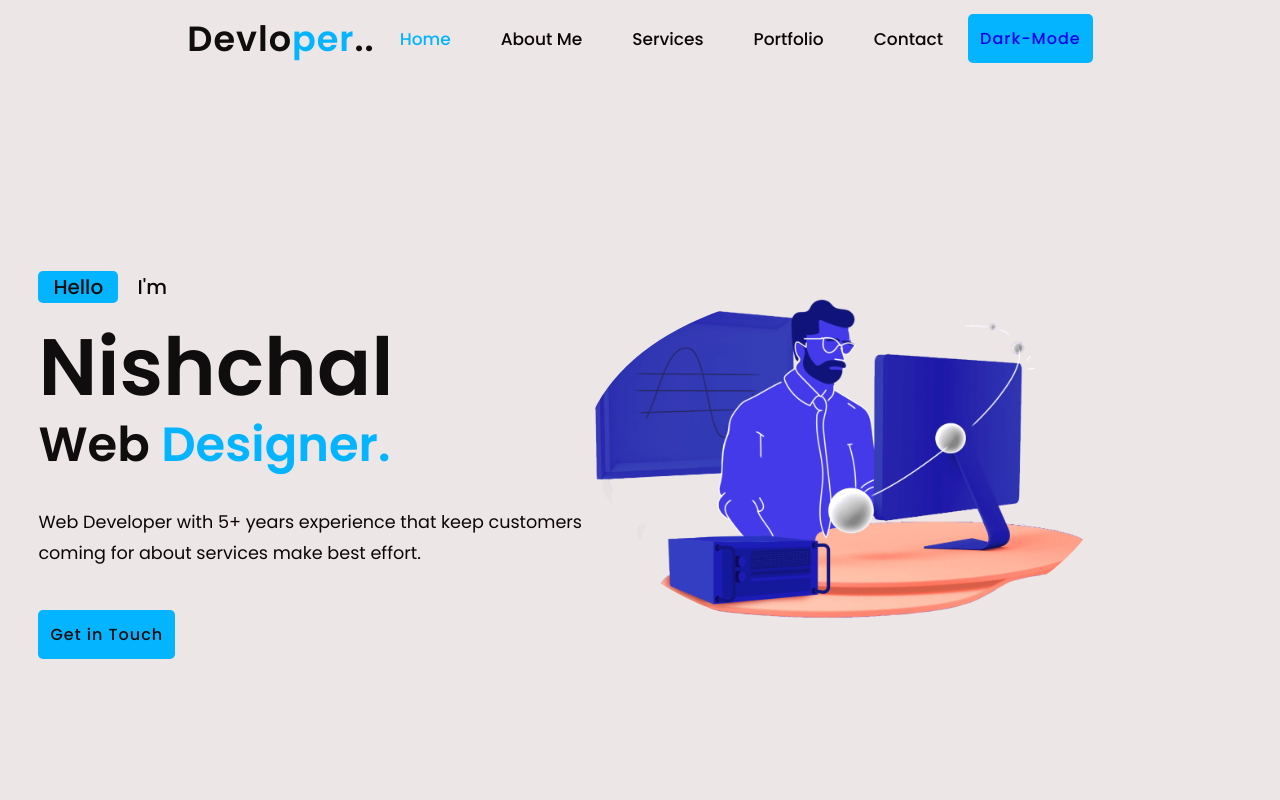
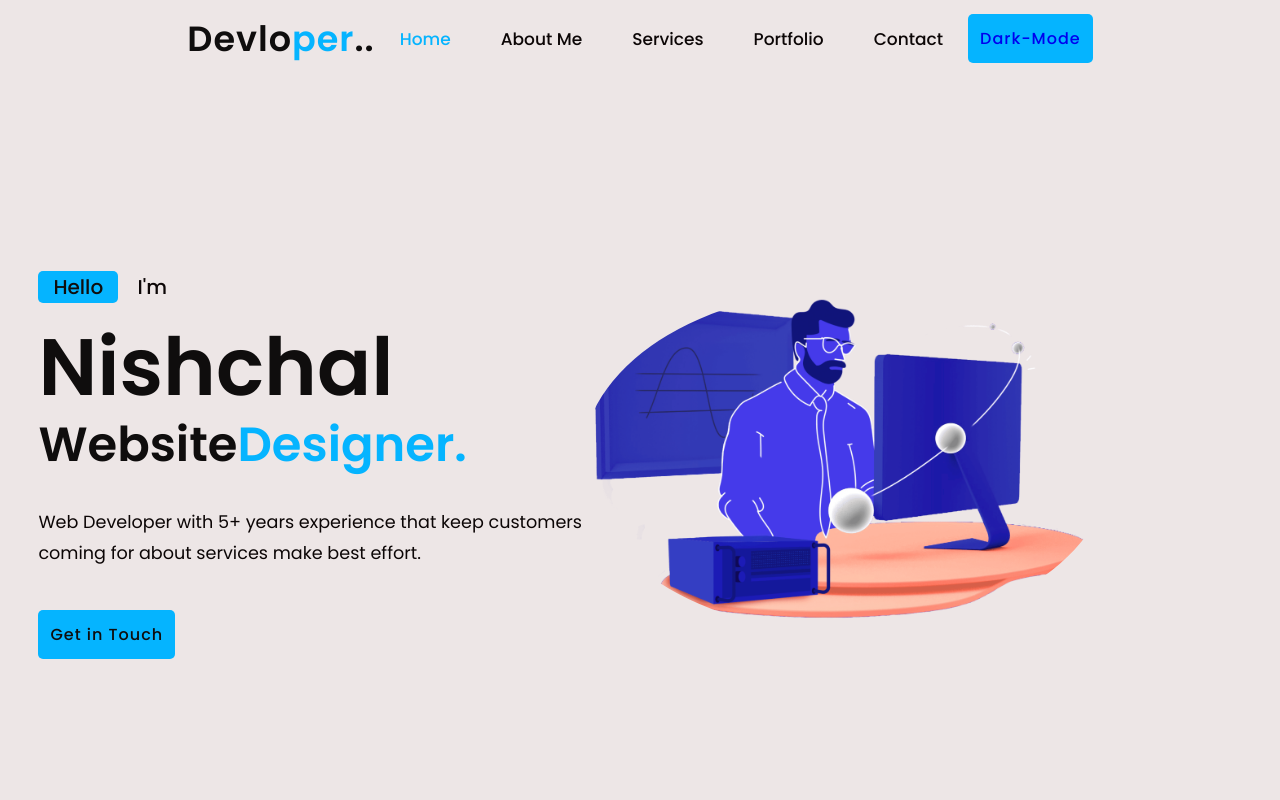
Before and after one commit to ishpreet-02/Responsive-Portfolio-Website, a plain HTML site: page ev2light.html in a window 1280 px wide. Shown: the top 800 px of the page. Drawn offline with nearby package versions, Linux system fonts and the light colour scheme.

Commit message:
come changes in home page

```diff
--- a/ev2light.html
+++ b/ev2light.html
@@ -46,7 +46,7 @@
 				<span class="two">I'm</span>
 			</div>
 			<h1>Nishchal</h1>
-			<h3>Web <span>Designer.</span></h3>
+			<h3>Website<span>Designer.</span></h3>
 			<p>Web Developer with 5+ years experience that keep customers <br> coming for about services make best effort.</p>
 			<div class="button">
 				<a href="#contact" class="btn">Get in Touch</a>
```
